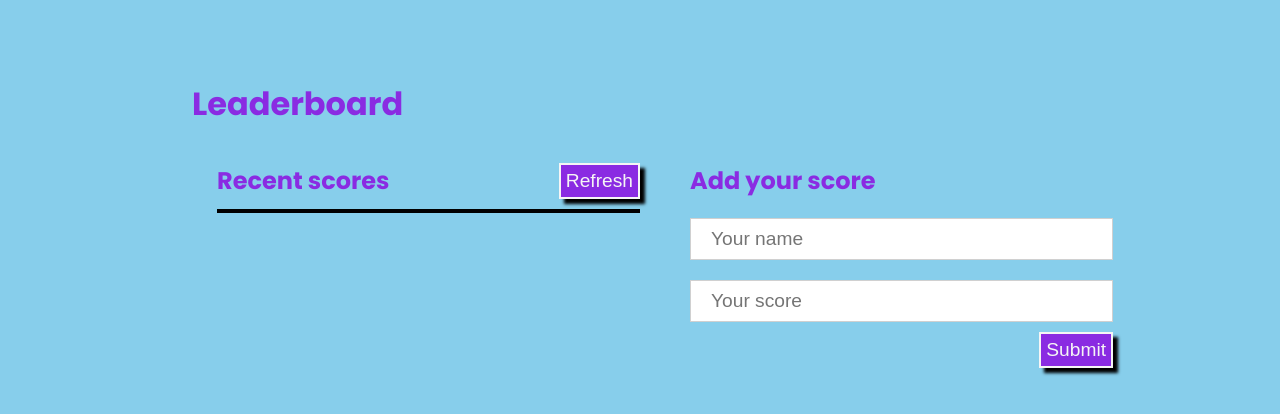
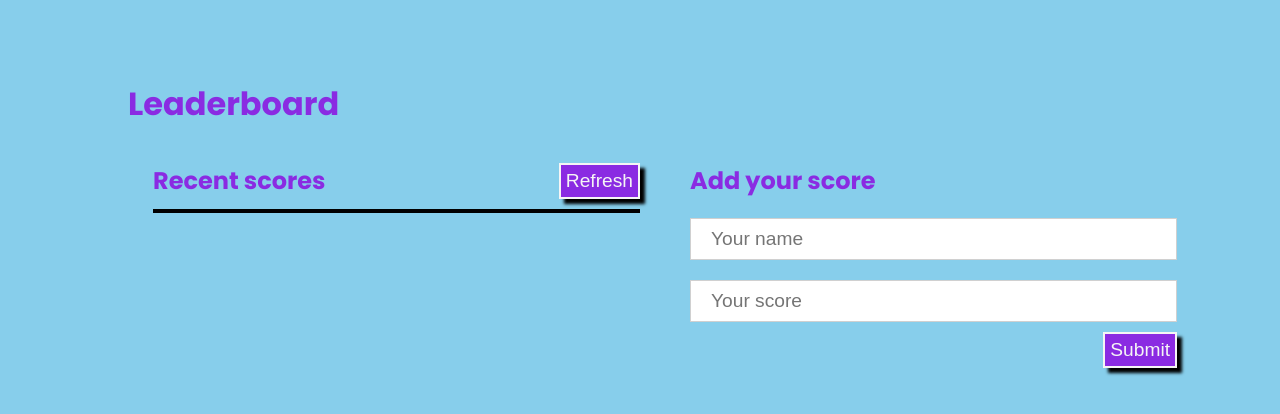
Before and after one commit to belmeetmule/leader-board, a website built with webpack: page src/index.html in a window 1280 px wide. Built offline with nearby package versions, Linux system fonts and the light colour scheme; no server answers.

Commit message:
add style to the mobile vesrion

```diff
--- a/src/style.css
+++ b/src/style.css
@@ -15,17 +15,15 @@ body {
 
 header,
 main {
-  /*background-color: #f7f8f8;*/
-
-  width: 70%;
+  width: 80%;
   min-width: 375px;
 }
 
 main {
   display: flex;
+  flex-direction: column-reverse;
   gap: 50px;
   margin-top: 35px;
-  margin-left: 50px;
 }
 
 header {
@@ -42,6 +40,10 @@ header {
   flex-direction: row;
   margin-bottom: 10px;
   justify-content: space-between;
+  white-space: nowrap;
+}
+.add-score{
+  white-space: wrap;
 }
 
 input {
@@ -59,6 +61,9 @@ h1,
 h2{
   color: blueviolet;
 }
+h1{
+  text-align: center;
+}
 
 button {
   background-color: blueviolet;
@@ -70,7 +75,8 @@ button {
 }
 
 button.submit {
-  float: right;
+  margin-left: 50%;
+  transform: translate(-50%);
 }
 
 ul {
@@ -82,8 +88,17 @@ ul {
   height: 35px;
   padding: 10px;
   display: flex;
-  justify-content: space-between;
+  gap: 30px;
   align-items: center;
+}
+
+li > span:first-child{
+  flex: 1 1 1;
+}
+
+li > span:last-child{
+  flex: 2 1 auto;
+  text-align: right;
 }
 
 li:nth-of-type(even) {
@@ -94,3 +109,26 @@ li:nth-of-type(even) {
 .fa-trophy{
   color: blueviolet;
 }
+
+@media only screen and (min-width: 768px) {
+  main {
+    display: flex;
+    gap: 50px;
+    flex-direction: row;
+    margin-bottom: 10px;
+    justify-content: space-between;
+    white-space: nowrap;
+    margin-top: 35px;
+    margin-left: 50px;
+  }
+  h1{
+    text-align: left;
+  }
+  button.submit{
+    margin-left: 0%;
+    float: right;
+    transform: translate(0%);
+  }
+
+
+}
```
